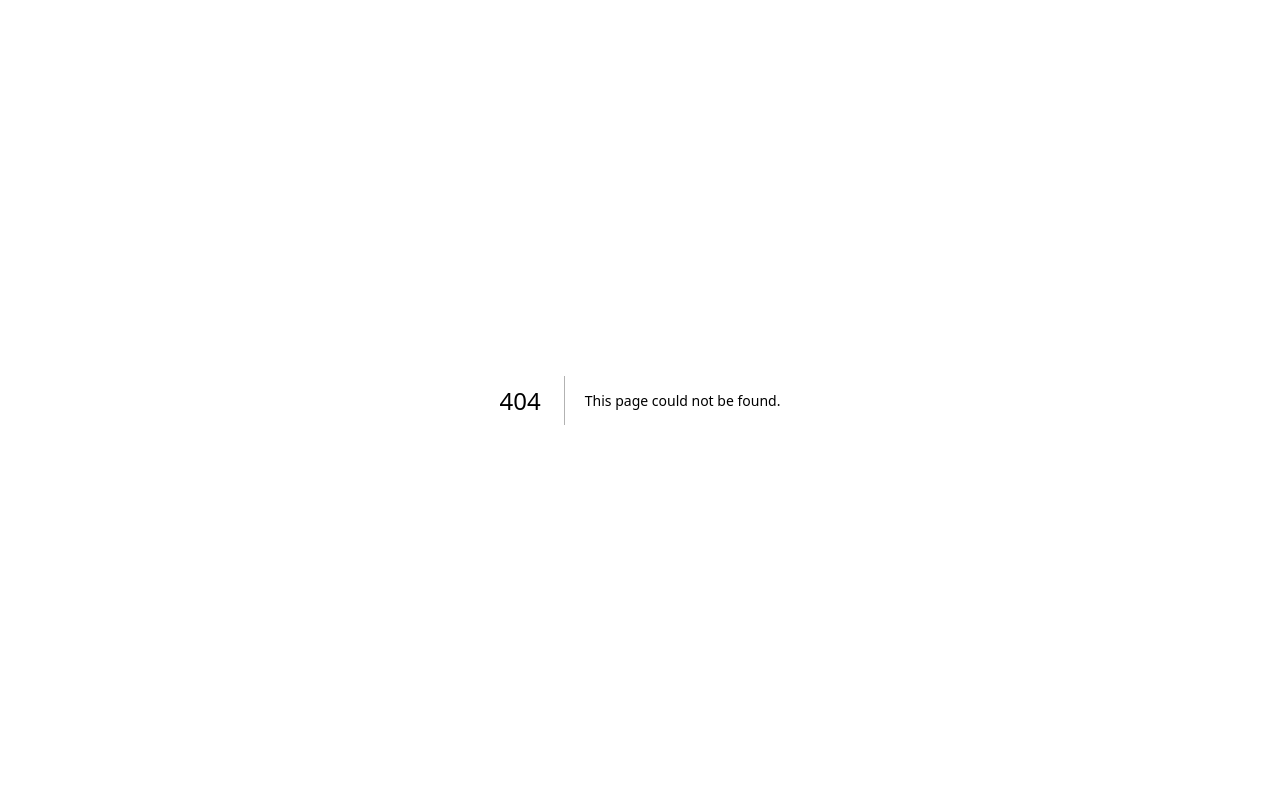
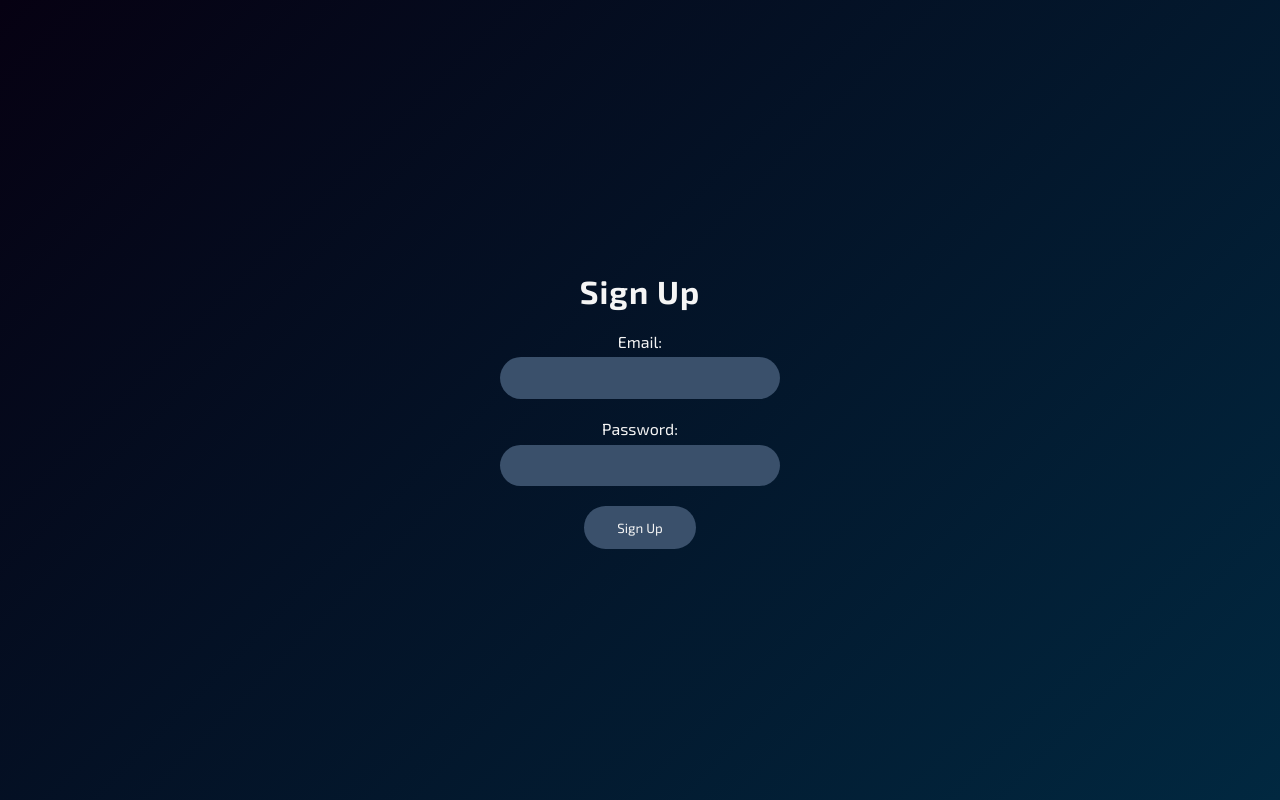
Before and after one commit to OrbicCode/Star-Dweller, a Next.js app in the folder cosmic-dashboard/: page /auth/signup in a window 1280 px wide. Before the commit this address had no page. Built offline with nearby package versions, Linux system fonts and the light colour scheme; no server answers.

Commit message:
jest added and first test done

```diff
--- /dev/null
+++ b/cosmic-dashboard/jest.setup.ts
@@ -0,0 +1 @@
+import "@testing-library/jest-dom";
--- a/cosmic-dashboard/src/pages/signup/SignUp.module.css
+++ b/cosmic-dashboard/src/app/auth/signup/page.module.css
@@ -31,6 +31,7 @@
 .errorMessage {
 	margin-top: 0;
 	font-size: 1.125rem;
+	min-height: 30px;
 }
 
 .successMessage {
@@ -48,4 +49,10 @@
 	border-radius: 25px;
 	color: inherit;
 	background-color: var(--blue-grey);
+	cursor: pointer;
+	transition: background-color 0.3s ease-in-out;
 }
+
+.submitBtn:hover {
+	background-color: var(--green);
+}
--- a/cosmic-dashboard/src/pages/signup/SignUp.tsx
+++ b/cosmic-dashboard/src/app/auth/signup/page.tsx
@@ -2,7 +2,7 @@
 
 import { useState } from "react";
 import supabase from "@/app/utils/supabaseClient";
-import styles from "./SignUp.module.css";
+import styles from "./page.module.css";
 
 export default function SignUp() {
 	const [email, setEmail] = useState<string>("");
@@ -47,7 +47,11 @@ export default function SignUp() {
 	return (
 		<div className={styles.container}>
 			<h1>Sign Up</h1>
-			<form onSubmit={handleSubmit} className={styles.form}>
+			<form
+				onSubmit={handleSubmit}
+				className={styles.form}
+				aria-label='Sign Up Form'
+			>
 				<div>
 					<label htmlFor='email'>Email:</label>
 					<input
--- /dev/null
+++ b/cosmic-dashboard/src/app/dashboard/page.tsx
@@ -0,0 +1,3 @@
+export default function Dashboard() {
+	return <h1>Dashboard</h1>;
+}
--- a/cosmic-dashboard/src/app/globals.css
+++ b/cosmic-dashboard/src/app/globals.css
@@ -19,6 +19,7 @@ body {
 body {
 	margin: 0;
 	color: whitesmoke;
+	background: linear-gradient(135deg, var(--black), var(--dark-blue));
 }
 
 * {
--- a/cosmic-dashboard/src/app/page.tsx
+++ b/cosmic-dashboard/src/app/page.tsx
@@ -1,4 +1,4 @@
-import SignUp from "@/pages/signup/SignUp";
+import SignUp from "@/app/auth/signup/page";
 
 export default function Home() {
 	return <SignUp />;
```
Also changed, not shown: cosmic-dashboard/jest.config.ts (added, +18 -0 lines), cosmic-dashboard/package.json (+10 -1 lines), cosmic-dashboard/src/app/dashboard/page.module.css (added), 2 other files (tests, documents, lock files or other folders).
